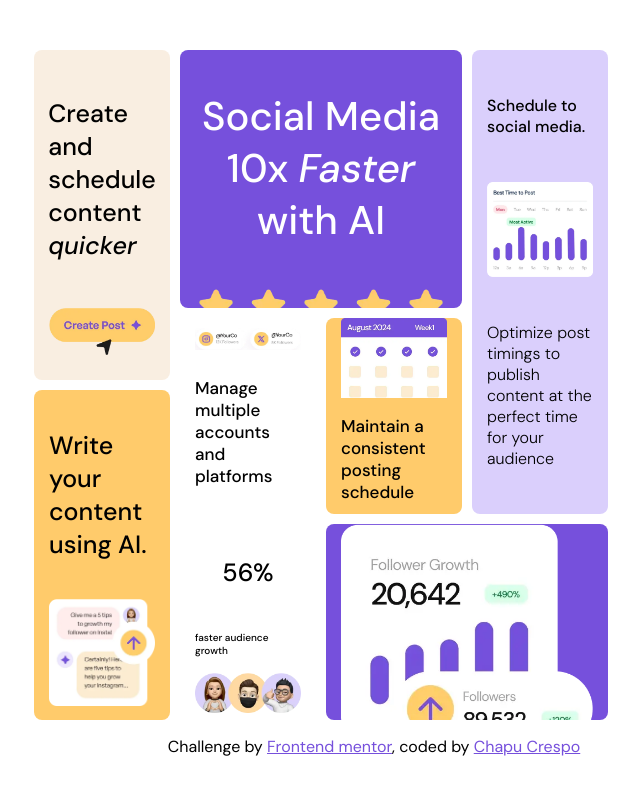
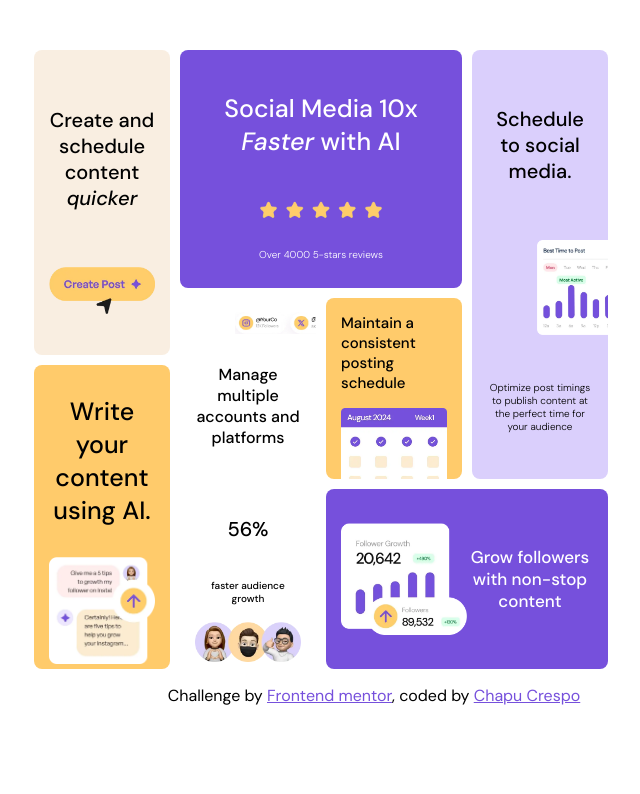
Before and after one commit to chapucrespo/Bento-box, a JavaScript app: page / in a window 1280 px wide. Shown: the top 794 px of the page, without its empty margins (266-906 px from the left). Built offline with nearby package versions, Linux system fonts and the light colour scheme; the HTML template or start-up script is replaced by a standard one.

Commit message:
diseño a pulir

```diff
--- a/src/App.js
+++ b/src/App.js
@@ -16,40 +16,40 @@ function App() {
       <Main>
       <Container>
         <BentoElement className='a' background='lightYellow'>
-          <Text size='25px' big color='black'>Create and schedule content <span>quicker</span></Text>
+          <Text size='20px' big color='black'>Create and schedule content <span color='darkPurple'>quicker</span></Text>
           <Image src={createPost} alt='Create a post' />
         </BentoElement>
         <BentoElement className='b' background='darkPurple'>
-          <Text center size='40px' big color='white'>Social Media 10x <span color='darkYellow'>Faster</span> with AI</Text>
-          <Image src={fiveStars} alt='five stars' />
-          <Text color='white'>Over 4000 5-stars reviews</Text>
+          <Text center size='25px' big color='white'>Social Media 10x <span color='darkYellow'>Faster</span> with AI</Text>
+          <Image src={fiveStars} alt='five stars' width='50'/>
+          <Text color='white' size='10px'>Over 4000 5-stars reviews</Text>
         </BentoElement>
         <BentoElement className='c' background='lightPurple'>
-          <Text big color='black'>Schedule to social media.</Text>
-          <Image src={schedule} alt='schedule posts'/>
-          <Text color='black'>
+          <Text big color='black' size='20px'>Schedule to social media.</Text>
+          <Image src={schedule} alt='schedule posts' relativePosition style={{left: '50px'}}/>
+          <Text color='black' size='10px'>
             Optimize post timings to publish content at the perfect time for your audience
           </Text>
         </BentoElement>
         <BentoElement background='white' className="d">
-          <Image src={platforms} alt='social media'/>
-          <Text color='black' big size='17px'>Manage multiple accounts and platforms</Text>
+          <Image src={platforms} alt='social media' relativePosition style={{left: '40px'}}/>
+          <Text color='black' big size='20x'>Manage multiple accounts and platforms</Text>
         </BentoElement>
         <BentoElement background='darkYellow' className='e'>
-          <Image src={consistent} alt='social media'/>
-          <Text color='black' big size='17px'>Maintain a consistent posting schedule</Text>
+          <Text color='black' big size='15px' textAlign='left'>Maintain a consistent posting schedule</Text>
+          <Image src={consistent} alt='social media' relativePosition/>
         </BentoElement>
         <BentoElement background='darkYellow' className='f'>
           <Text color='black' big size='25px'>Write your content using AI.</Text>
           <Image src={aiContent} alt='ai content'/>
         </BentoElement>
         <BentoElement background='white' className='g'>
-          <Text color='black' big size='25px'>56%</Text>
+          <Text color='black' big size='20px'>56%</Text>
           <Text color='black' big size='10px'>faster audience growth</Text>
           <Image src={audience} alt='social media'/>
         </BentoElement>
-        <BentoElement background='darkPurple' className='h'>
-          <Image src={growth} alt='social media'/>
+        <BentoElement background='darkPurple' className='h' style={{flexDirection: 'row'}}>
+          <Image src={growth} alt='social media' width='50'/>
           <Text color='white' big size='17px'>Grow followers with non-stop content</Text>
         </BentoElement>
       </Container>
--- a/src/components/styled.js
+++ b/src/components/styled.js
@@ -34,14 +34,14 @@ export const Container = styled.div`
 `
 
 export const BentoElement = styled.div`
-    contain: content;
+    display: flex;
+    flex-direction: column;
     border-radius: 8px;
     padding: 0 15px;
     background: ${({background, theme}) => `${theme.colors[background]}`};
-    display: flex;
-    flex-direction: column;
     align-items: center;
     justify-content: space-evenly;
+    overflow: hidden;
 `
 
 export const Footer = styled.div`
@@ -56,7 +56,7 @@ export const Text = styled.p`
     color: ${({theme, color}) => `${theme.colors[color]}`};
     font-weight: ${({big}) => big ? '500' : '300'};
     font-size: ${({size}) => size && `${size}`};
-    text-align: ${({center}) => center && 'center'};
+    text-align: ${({textAlign}) => textAlign ? `${textAlign}` : 'center'};
 
     span {
         color: ${({theme, color}) => `${theme.colors[color]}`};
@@ -66,5 +66,7 @@ export const Text = styled.p`
 
 export const Image = styled.img`
     max-width: 100%;
+    width: ${({width}) => width && `${width}%`};
+    position: ${({relativePosition}) => relativePosition && 'relative'};
     height: auto;
 `
```
